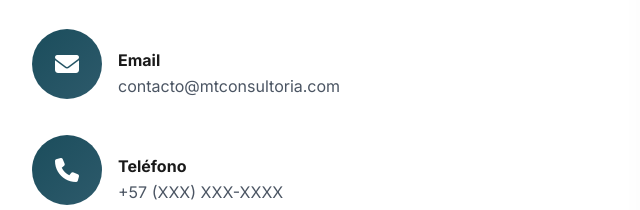
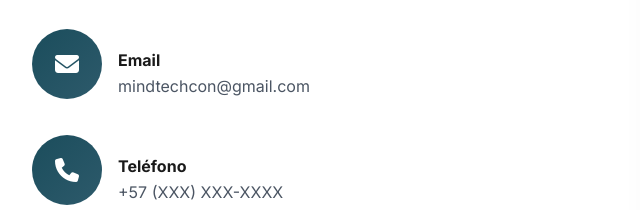
Before and after one commit to alejocarv/Web-Portfolio, a plain HTML site: page index.html in a window 1280 px wide. Shown: the part 6694-6904 px from the top of the page, 0-640 px from the left. Drawn offline with nearby package versions, Linux system fonts and the light colour scheme.

Commit message:
cambio correo

```diff
--- a/index.html
+++ b/index.html
@@ -917,7 +917,7 @@
                             </div>
                             <div>
                                 <h4 class="font-bold">Email</h4>
-                                <p class="text-gray-600">contacto@mtconsultoria.com</p>
+                                <p class="text-gray-600">mindtechcon@gmail.com</p>
                             </div>
                         </div>
                         <div class="flex items-center">
```
